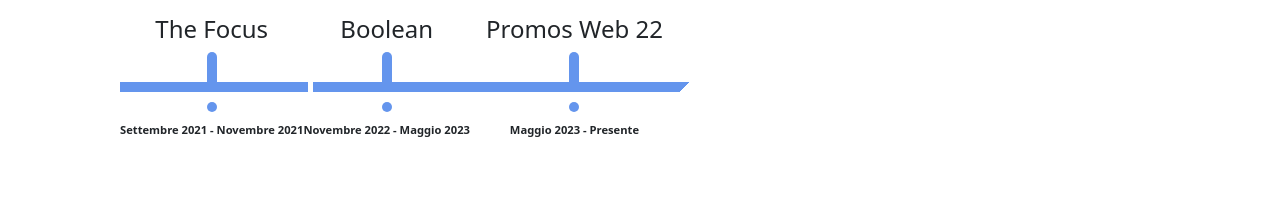
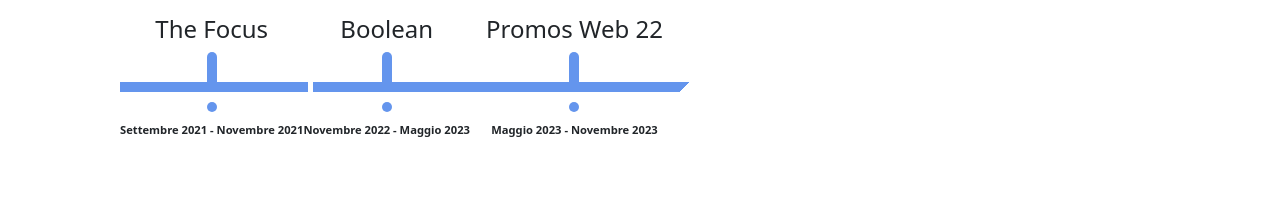
Before and after one commit to LorenzoNicco/LorenzoNicco.github.io, a Vue app: page /bio in a window 1280 px wide. Shown: the part 1660-1872 px from the top of the page. Built offline with nearby package versions, Linux system fonts and the light colour scheme.

Commit message:
fix date promosweb 22

```diff
--- a/src/pages/AppBio.vue
+++ b/src/pages/AppBio.vue
@@ -42,8 +42,8 @@
                             titleEng: 'Software developer',
                             location: 'Pieve a Nievole (PT)',
                             locationEng: 'Pieve a Nievole (PT)',
-                            duration: 'Maggio 2023 - Presente',
-                            durationEng: 'May 2023 - Today',
+                            duration: 'Maggio 2023 - Novembre 2023',
+                            durationEng: 'May 2023 - November 2023',
                         description: 'Sviluppo e manutenzione di siti web con   Wordpress e software gestionali Erp (lato front end).',
                             descriptionEng: 'Development and maintenance of websites in Wordpress and Erp softwares (front end).'
                         },
```
